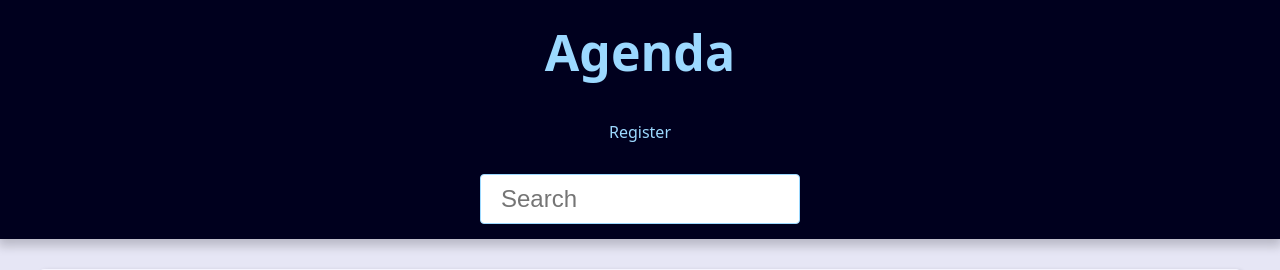
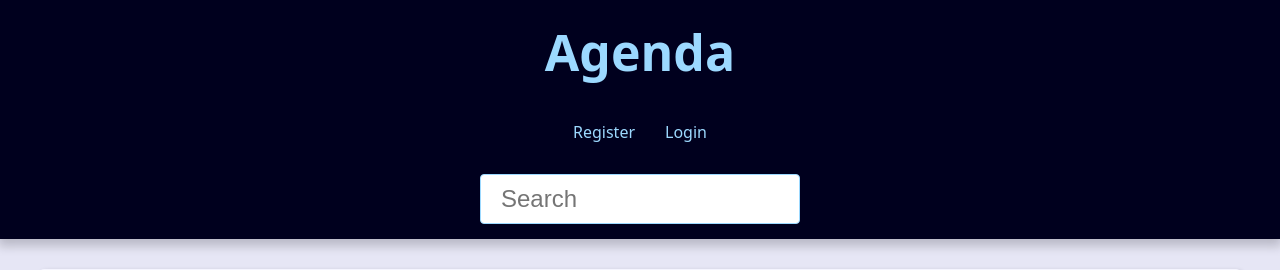
Before and after one commit to ygorlima-py/agenda-django, a Django app: page /user/login/?next=/contact/1/delete in a window 1280 px wide. Shown: the top 270 px of the page. Run offline with Django 5.2, Linux system fonts and the light colour scheme.

Commit message:
Ocultando links update e delete de não owner dos contatos

```diff
--- a/base_templates/global/partials/_header.html
+++ b/base_templates/global/partials/_header.html
@@ -30,6 +30,11 @@
                     Register
                     </a>
                 </li>
+                <li class="menu-item">
+                    <a href="{% url "contact:login" %}" class="menu-link">
+                    Login
+                    </a>
+                </li>
             {% endif %}
         </ul>
     </nav>
--- a/contact/forms.py
+++ b/contact/forms.py
@@ -11,7 +11,8 @@ class ContactForm(forms.ModelForm):
             attrs={
                 'accept': 'image/*'
             }
-        )
+        ),
+        required=False,
     )
     class Meta:
         model = Contact
@@ -123,7 +124,9 @@ class RegisterUpdateForm(forms.ModelForm):
 
     def save(self, commit=True):
         cleaned_data = self.cleaned_data
+
         user = super().save(commit=False)
+
         password = cleaned_data.get('password1')
 
         if password:
--- a/contact/templates/contact/contact.html
+++ b/contact/templates/contact/contact.html
@@ -19,10 +19,11 @@
             <img src="{{contact.picture.url}}" alt="Imagem de perfil {{contact.first_name}}">
         </p>
         {% else %}
-            <p>Adicione sua imagem aqui<p>
+            <p>Contato sem imagem<p>
         {% endif %}
     </div>
 
+    {% if user == contact.owner %}
     <div class="contact-links">
         <a class='btn btn-link' href="{% url "contact:update" contact.id %}">UPDATE</a>
 
@@ -36,7 +37,8 @@
                 <button class="btn btn-link btn-delete" type='submit'>DELETE</button>
             {% endif %}
         </form>
+    </div>
+    {% endif %}
 
-    </div>
 </div>
 {% endblock content %}
--- a/contact/views/contact_forms.py
+++ b/contact/views/contact_forms.py
@@ -3,6 +3,7 @@ from contact.forms import ContactForm
 from contact.models import Contact
 from django.urls import reverse
 from django.contrib.auth.decorators import login_required
+
 
 @login_required(login_url='contact:login')
 def create(request):
```
